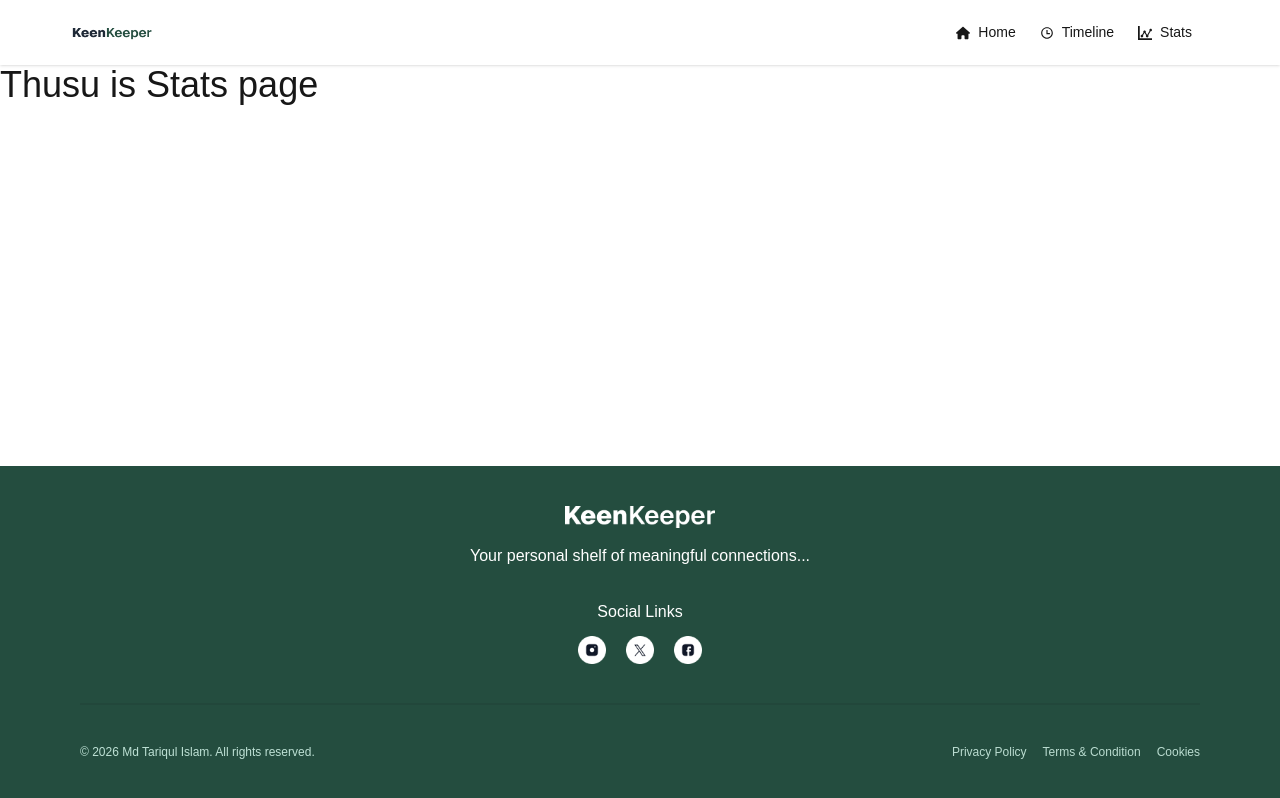
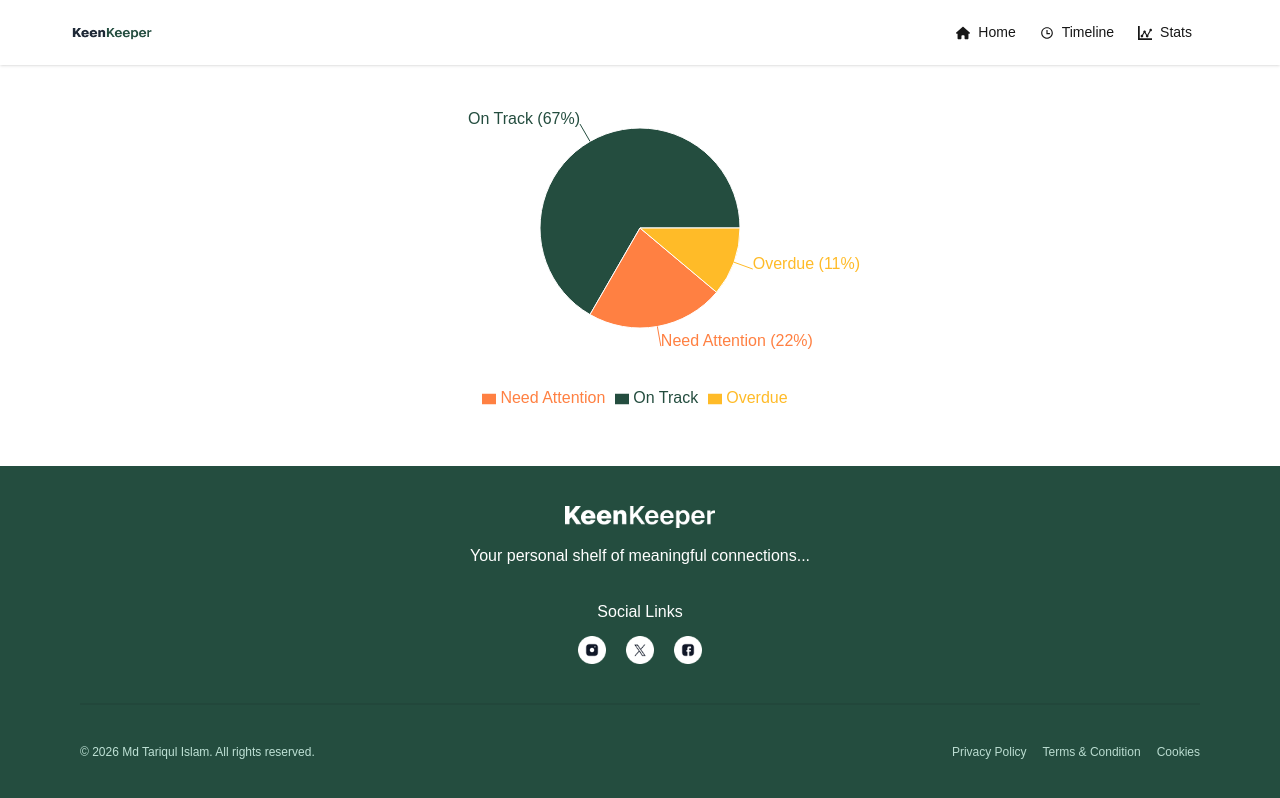
Before and after one commit to TiBappy/kinkeeper, a Next.js app: page /stats in a window 1280 px wide. Built offline with nearby package versions, Linux system fonts and the light colour scheme.

Commit message:
Updated PieChart

```diff
--- a/src/app/stats/page.jsx
+++ b/src/app/stats/page.jsx
@@ -1,11 +1,46 @@
-import React from 'react';
+"use client";
 
-const StatsPage = () => {
-    return (
-        <div>
-            <h3 className='text-4xl'>Thusu is Stats page</h3>
-        </div>
-    );
-};
+import {
+  PieChart,
+  Pie,
+  Cell,
+  Tooltip,
+  ResponsiveContainer,
+  Legend,
+} from "recharts";
 
-export default StatsPage;
+const data = [
+  { name: "On Track", value: 12 },
+  { name: "Need Attention", value: 4 },
+  { name: "Overdue", value: 2 },
+];
+
+// ✅ Your original style colors
+const COLORS = ["#244D3F", "#FF8042", "#FFBB28"];
+
+export default function MyPieChart() {
+  return (
+    <div className="w-full h-[350px]">
+      <ResponsiveContainer>
+        <PieChart>
+          <Pie
+            data={data}
+            dataKey="value"
+            nameKey="name"
+            outerRadius={100}
+            label={({ name, percent }) =>
+              `${name} (${(percent * 100).toFixed(0)}%)`
+            }
+          >
+            {data.map((entry, index) => (
+              <Cell key={index} fill={COLORS[index]} />
+            ))}
+          </Pie>
+
+          <Tooltip />
+          <Legend />
+        </PieChart>
+      </ResponsiveContainer>
+    </div>
+  );
+}
```
